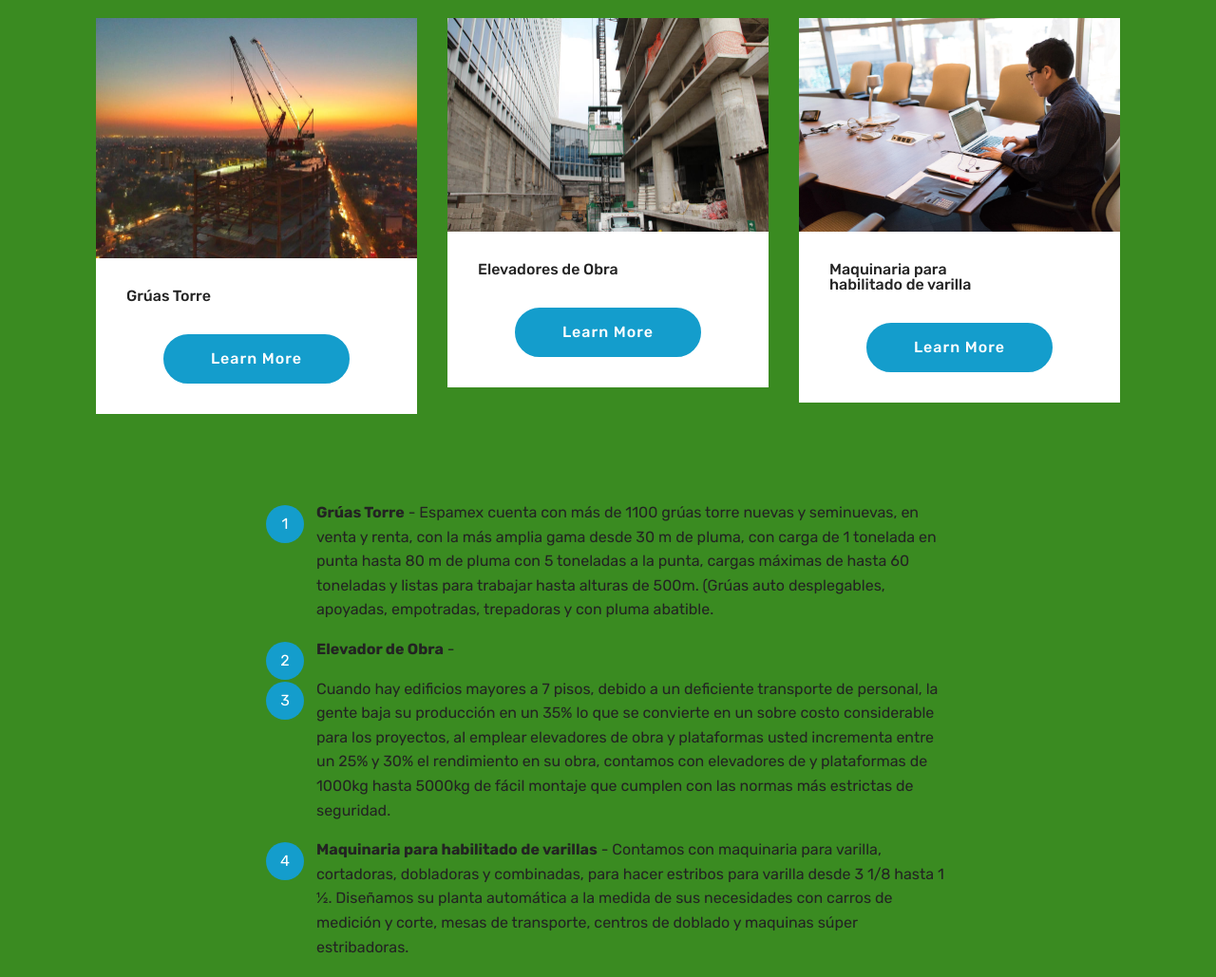
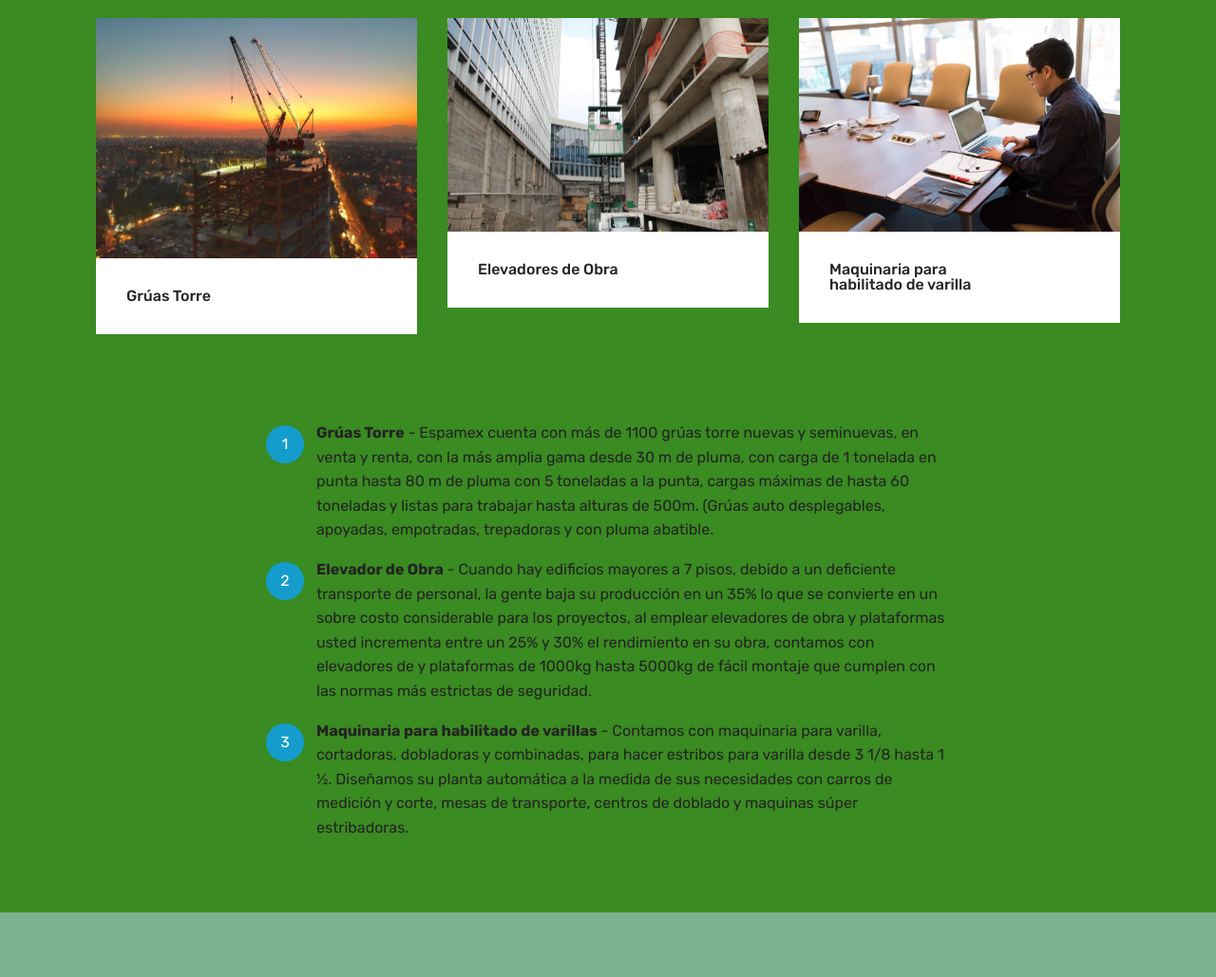
Before and after one commit to Espamex1/espamex-nuestros-productos, a plain HTML site: page index.html in a window 1280 px wide. Shown: the part 767-1796 px from the top of the page at 95% size. Drawn offline with Linux system fonts and the light colour scheme; files whose address does not match are found by name.

Commit message:
create github pages

```diff
--- a/index.html
+++ b/index.html
@@ -87,9 +87,7 @@
                         <h4 class="card-title mbr-fonts-style display-7">Grúas Torre</h4>
 
                     </div>
-                    <div class="mbr-section-btn text-center"><a href="https://mobirise.co" class="btn btn-primary display-4">
-                            Learn More
-                        </a></div>
+
                 </div>
             </div>
 
@@ -102,11 +100,7 @@
                         <h4 class="card-title mbr-fonts-style display-7">Elevadores de Obra&nbsp;</h4>
 
                     </div>
-                    <div class="mbr-section-btn text-center">
-                        <a href="https://mobirise.co" class="btn btn-primary display-4">
-                            Learn More
-                        </a>
-                    </div>
+
                 </div>
             </div>
 
@@ -119,11 +113,7 @@
                         <h4 class="card-title mbr-fonts-style display-7">Maquinaria para<br>habilitado de varilla</h4>
 
                     </div>
-                    <div class="mbr-section-btn text-center">
-                        <a href="https://mobirise.co" class="btn btn-primary display-4">
-                            Learn More
-                        </a>
-                    </div>
+
                 </div>
             </div>
 
@@ -140,8 +130,7 @@
             <div class="mbr-text counter-container col-12 col-md-8 mbr-fonts-style display-7">
                 <ol>
                     <li><strong>Grúas Torre</strong> - Espamex cuenta con más de 1100 grúas torre nuevas y seminuevas, en venta y renta, con la más amplia gama desde 30 m de pluma, con carga de 1 tonelada en punta hasta 80 m de pluma con 5 toneladas a la punta, cargas máximas de hasta 60 toneladas y listas para trabajar hasta alturas de 500m. (Grúas auto desplegables, apoyadas, empotradas, trepadoras y con pluma abatible.</li>
-                    <li><strong>Elevador de Obra</strong>&nbsp;-&nbsp;</li><li>Cuando hay edificios mayores a 7 pisos, debido a un deficiente transporte de personal, la gente baja su producción en un 35% lo que se convierte en un sobre costo considerable para los proyectos, al emplear elevadores de obra y plataformas usted incrementa entre un 25% y 30% el rendimiento en su obra, contamos con elevadores de y plataformas de 1000kg hasta 5000kg de fácil montaje que cumplen con las normas más estrictas de seguridad.</li>
-                    <li><strong>Maquinaria para habilitado de varillas</strong> - Contamos con maquinaria para varilla, cortadoras, dobladoras y combinadas, para hacer estribos para varilla desde 3 1/8 hasta 1 ½. Diseñamos su planta automática a la medida de sus necesidades con carros de medición y corte, mesas de transporte, centros de doblado y maquinas súper estribadoras.</li></ol>
+                    <li><strong>Elevador de Obra</strong>&nbsp;- Cuando hay edificios mayores a 7 pisos, debido a un deficiente transporte de personal, la gente baja su producción en un 35% lo que se convierte en un sobre costo considerable para los proyectos, al emplear elevadores de obra y plataformas usted incrementa entre un 25% y 30% el rendimiento en su obra, contamos con elevadores de y plataformas de 1000kg hasta 5000kg de fácil montaje que cumplen con las normas más estrictas de seguridad.</li><li><strong>Maquinaria para habilitado de varillas</strong><span style="font-size: 1rem;"> - Contamos con maquinaria para varilla, cortadoras, dobladoras y combinadas, para hacer estribos para varilla desde 3 1/8 hasta 1 ½. Diseñamos su planta automática a la medida de sus necesidades con carros de medición y corte, mesas de transporte, centros de doblado y maquinas súper estribadoras.</span><br></li></ol>
             </div>
         </div>
     </div>
```
Also changed, not shown: 1 other file.
